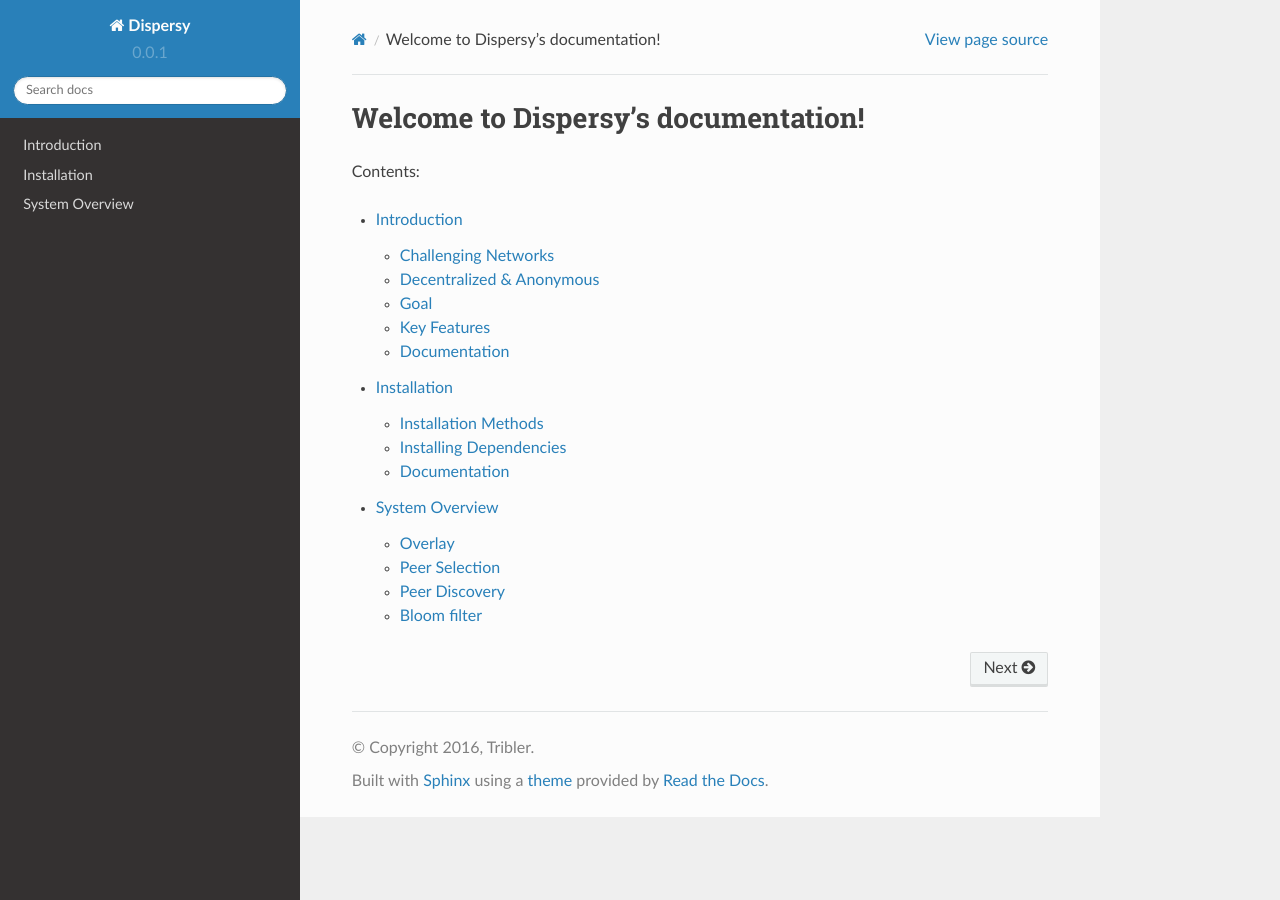
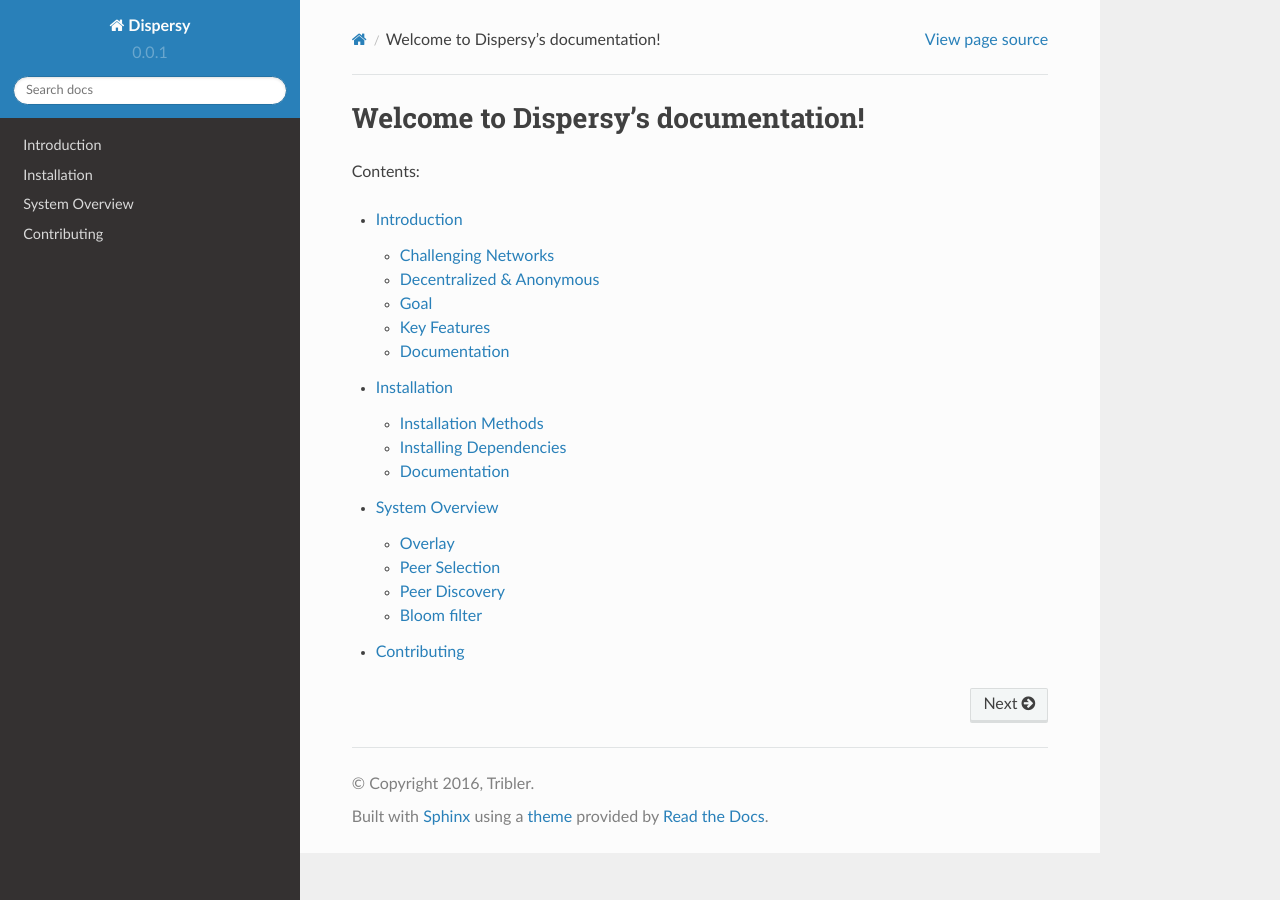
Before and after one commit to Tribler/dispersy, a Sphinx documentation site: the page built from docs/index.rst, in a window 1280 px wide. Built offline with Sphinx 7.4.7 and the Read the Docs theme 2.0.0, drawn with Linux system fonts in a browser that asks for light colours.

Commit message:
Added contributing section for the documentation

```diff
--- /dev/null
+++ b/CONTRIBUTING.rst
@@ -0,0 +1,3 @@
+************
+Contributing
+************
--- /dev/null
+++ b/docs/contributing.rst
@@ -0,0 +1 @@
+.. include:: ../CONTRIBUTING.rst
--- a/docs/index.rst
+++ b/docs/index.rst
@@ -10,3 +10,4 @@
    Introduction <introduction>
    installation
    system_overview
+   contributing
```
